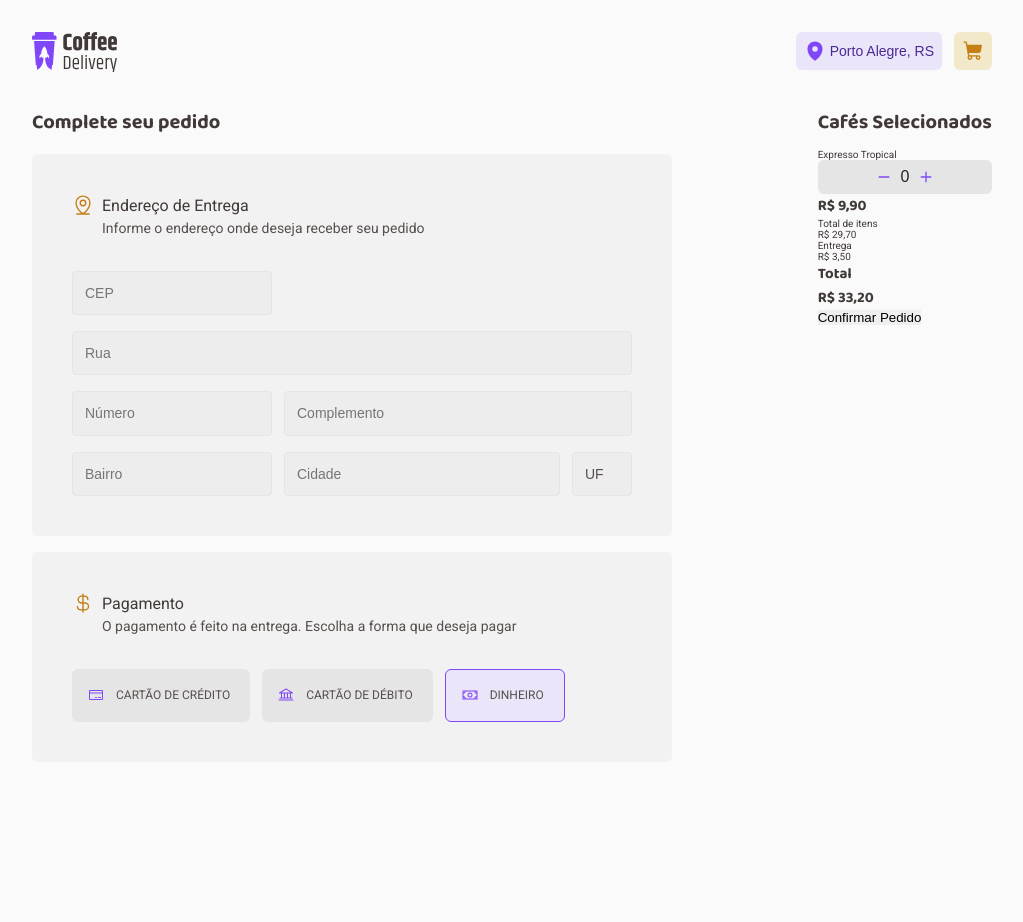
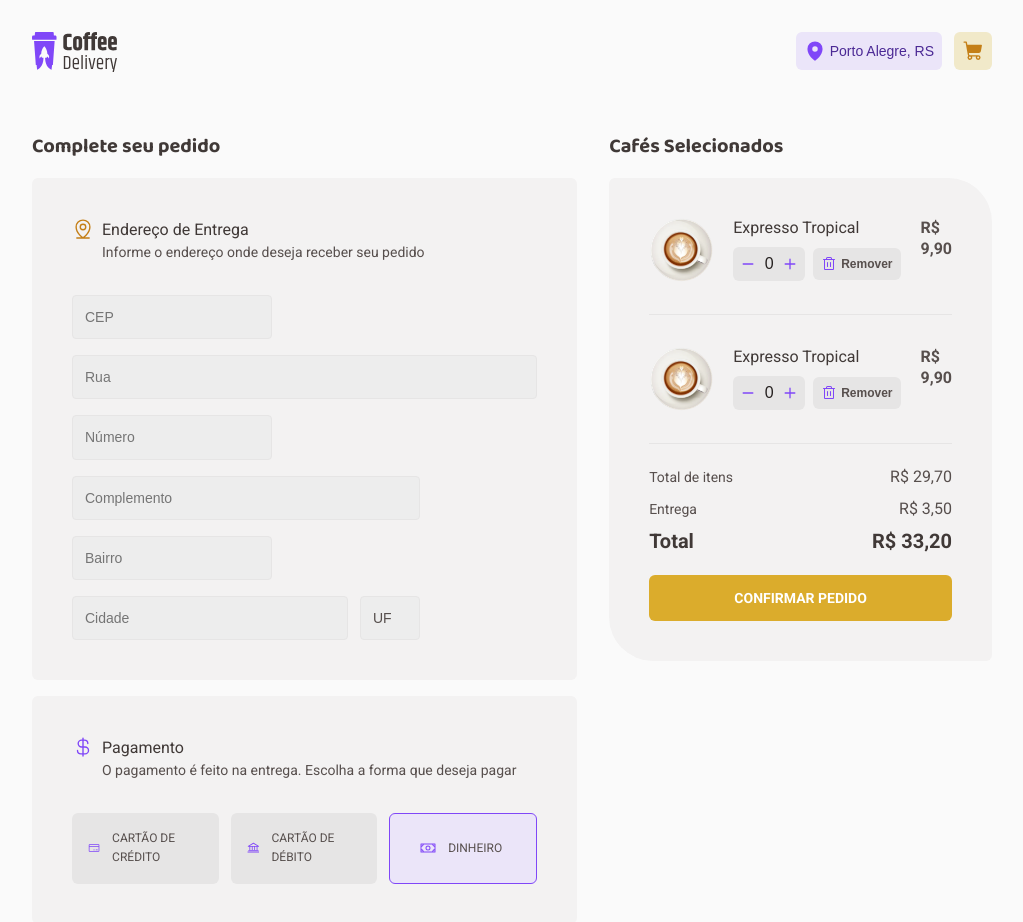
Before and after one commit to lucasfreittas/coffee-shop, a React (Vite) app: page /checkout in a window 1280 px wide. Shown: the whole page, without its empty margins (128-1151 px from the left). Before the commit the page ends 800 px from the top, so only its background shows below. Built offline with nearby package versions, Linux system fonts and the light colour scheme.

Commit message:
feat: checkout page ok

```diff
--- a/src/Components/Cart/index.tsx
+++ b/src/Components/Cart/index.tsx
@@ -1,33 +1,64 @@
-import { CartContainer, ProductContainer, Counter, Price, TotalResume } from './styles';
-
-import { Minus, Plus } from "@phosphor-icons/react";
+import { CartContainer, ProductContainer, Counter, Price, TotalResume, ProductCard } from './styles';
+import Cappucino from '../../Assets/Cappucino-img.png'
+import { Minus, Plus, Trash } from "@phosphor-icons/react";
 
 export function Cart(){
     return(
         <CartContainer>
             <ProductContainer>
-                <img src="" alt="" />
+                <ProductCard>
+                    <img src={Cappucino} alt="" />
+                    <div className='productContent'>
+                        <p>Expresso Tropical</p>
                         <div>
-                    <p>Expresso Tropical</p>
                             <Counter>
                                 <Minus size={14} weight="bold"/>
                                 <input type="number" placeholder="0" />
                                 <Plus size={14} weight="bold" />
                             </Counter>
+                            <button type='submit' className='removeButton'>
+                                <Trash size={16} />
+                                Remover
+                            </button>
+                        </div>
                     </div>
                     <Price>
                         <h2>R$ 9,90</h2>
                     </Price>
+                </ProductCard>
+
+                <ProductCard>
+                    <img src={Cappucino} alt="" />
+                    <div className='productContent'>
+                        <p>Expresso Tropical</p>
+                        <div>
+                            <Counter>
+                                <Minus size={14} weight="bold"/>
+                                <input type="number" placeholder="0" />
+                                <Plus size={14} weight="bold" />
+                            </Counter>
+                            <button type='submit' className='removeButton'>
+                                <Trash size={16} />
+                                Remover
+                            </button>
+                        </div>
+                    </div>
+                    <Price>
+                        <h2>R$ 9,90</h2>
+                    </Price>
+                </ProductCard>
+
+            </ProductContainer>
 
             <TotalResume>
-                <div><p>Total de itens</p> <p>R$ 29,70</p></div>
-                <div><p>Entrega</p> <p>R$ 3,50</p></div>
-                <div><h2>Total</h2> <h2>R$ 33,20</h2></div>
+                <div className='totalItens'><p>Total de itens</p> <p>R$ 29,70</p></div>
+                <div className='delivery'><p>Entrega</p> <p>R$ 3,50</p></div>
+                <div className='totalAmount'><h2>Total</h2> <h2>R$ 33,20</h2></div>
             </TotalResume>
 
-            <button>Confirmar Pedido</button>
+            <button type='submit'>CONFIRMAR PEDIDO</button>
 
-            </ProductContainer>
+
         </CartContainer>
     )
 }
--- a/src/Components/Cart/styles.ts
+++ b/src/Components/Cart/styles.ts
@@ -1,11 +1,82 @@
 import styled from "styled-components";
 
 export const CartContainer = styled.div`
+    background-color: ${props => props.theme.GRAY_200};
+    padding: 4rem;
+    border-radius: 0.6rem 4.4rem 0.6rem 4.4rem;
 
+    > button[type=submit]{
+        display: flex;
+        align-items: center;
+        justify-content: center;
+        width: 100%;
+        padding: 1.2rem;
+        background-color: ${props => props.theme.YELLOW_500};
+        color: ${props => props.theme.WHITE};
+        font-size: 1.4rem;
+        font-weight: 600;
+        line-height: 160%;
+        font-family: 'Roboto';
+        border-radius: 0.6rem;
+
+        &:hover{
+            background-color: ${props => props.theme.YELLOW_700};
+            cursor: pointer;
+        };
+    };
 `;
 
 export const ProductContainer = styled.div`
+    display: flex;
+    flex-direction: column;
+    gap: 3.2rem;
+`;
 
+export const ProductCard = styled.div`
+    display: flex;
+    width: 100%;
+    gap: 2rem;
+    border-bottom: 1px solid ${props => props.theme.GRAY_400};
+    padding-bottom: 3.2rem;
+
+    > img {
+        width: 6.4rem;
+    };
+
+    > .productContent {
+        display: flex;
+        flex-direction: column;
+        gap: 0.8rem;
+        width: 100%;
+        font-size: 1.6rem;
+        line-height: 130%;
+        color: ${props => props.theme.GRAY_800};
+
+        > div {
+            display: flex;
+            align-items: center;
+            justify-content: center;
+            gap: 0.8rem;
+
+            .removeButton{
+                display: flex;
+                align-items: center;
+                justify-content: center;
+                gap: 0.4rem;
+                padding: 0.8rem;
+                background-color: ${props => props.theme.GRAY_400};
+                border-radius: 0.6rem;
+                width: fit-content;
+                font-size: 1.2rem;
+                font-weight: 700;
+                color: ${props => props.theme.GRAY_700};
+
+                > svg {
+                    color: ${props => props.theme.PURPLE_500};
+                };
+            };
+        };
+    };
 `;
 
 export const Counter = styled.div`
@@ -16,7 +87,7 @@ export const Counter = styled.div`
     padding: 0.8rem;
     background-color: ${props => props.theme.GRAY_400};
     border-radius: 0.6rem;
-    height: 100%;
+    width: fit-content;
 
     > svg {
         color: ${props => props.theme.PURPLE_500};
@@ -45,9 +116,53 @@ export const Counter = styled.div`
 `;
 
 export const Price = styled.div`
-
+    display: flex;
+    width: 60%;
+    justify-content: flex-end;
+    h2 {
+        font-family: 'Roboto';
+        font-size: 1.6rem;
+        font-weight: 700;
+        line-height: 130%;
+        color: ${props => props.theme.GRAY_700};
+    };
 `;
 
 export const TotalResume = styled.div`
+    display: flex;
+    flex-direction: column;
+    gap: 1.4rem;
+    width: 100%;
+    font-size: 1.4rem;
+    line-height: 130%;
+    color: ${props => props.theme.GRAY_700};
+    margin: 2.4rem 0;
+
+    > .totalItens, .delivery {
+        display: flex;
+        width: 100%;
+        justify-content: space-between;
+        align-items: center;
+
+        :nth-child(2){
+            font-size: 1.6rem;
+        };
+    };
+
+    > .totalAmount{
+            display: flex;
+            width: 100%;
+            justify-content: space-between;
+            align-items: center;
+
+            > h2 {
+                font-family: 'Roboto';
+                font-size: 2rem;
+                font-weight: 700;
+                color: ${props => props.theme.GRAY_800};
+            };
+
+        };
+
 
 `;
--- a/src/Components/PaymentForm/index.tsx
+++ b/src/Components/PaymentForm/index.tsx
@@ -1,4 +1,4 @@
-import { TitleContainer } from '../AddressForm/styles';
+import { TitleContainer } from './styles';
 import { PaymentFormContainer, Form } from './styles';
 
 import { CurrencyDollar, CreditCard, Bank, Money } from "@phosphor-icons/react";
--- a/src/Components/PaymentForm/styles.ts
+++ b/src/Components/PaymentForm/styles.ts
@@ -4,7 +4,6 @@ export const PaymentFormContainer = styled.div`
     width: 100%;
     display: flex;
     flex-direction: column;
-    max-width: 64rem;
     padding: 4rem;
     background-color: ${props => props.theme.GRAY_200};
     border-radius: 0.6rem;
@@ -12,7 +11,6 @@ export const PaymentFormContainer = styled.div`
 
 export const Form = styled.form`
     display: flex;
-    flex-wrap: wrap;
     flex: 1;
     width: 100%;
     row-gap: 1.6rem;
@@ -23,6 +21,7 @@ export const Form = styled.form`
         align-items: center;
         justify-content: center;
         gap: 1.2rem;
+        width: 100%;
         padding: 1.6rem 2rem 1.6rem 1.6rem;
         background-color: ${props => props.theme.GRAY_400};
         border-radius: 0.6rem;
@@ -57,7 +56,7 @@ export const TitleContainer = styled.div`
     margin-bottom: 3.2rem;
 
     > svg {
-        color: ${props => props.theme.YELLOW_700};
+        color: ${props => props.theme.PURPLE_500};
     };
 
     > div p {
--- a/src/Pages/Checkout/index.tsx
+++ b/src/Pages/Checkout/index.tsx
@@ -2,10 +2,7 @@ import { PaymentForm } from '../../Components/PaymentForm';
 import { AddressForm } from '../../Components/AddressForm';
 import { Cart } from '../../Components/Cart';
 
-import { CheckoutContainer,
-        InfoContainer,
-        CartContainer,}
-        from './styles';
+import { CheckoutContainer, InfoContainer, CartContainer }from './styles';
 
 
 
--- a/src/Pages/Checkout/styles.ts
+++ b/src/Pages/Checkout/styles.ts
@@ -5,7 +5,7 @@ export const CheckoutContainer = styled.div`
     width: 100%;
     justify-content: space-between;
     gap: 3.2rem;
-
+    margin-top: 2.4rem;
 
 `;
 
@@ -13,8 +13,12 @@ export const InfoContainer = styled.div`
     display: flex;
     flex-direction: column;
     gap: 1.6rem;
+    width: 64rem;
 `;
 
 export const CartContainer = styled.div`
-
+    display: flex;
+    flex-direction: column;
+    gap: 1.6rem;
+    width: 44.8rem;
 `;
```
Lines whose indentation alone changed are shown as unchanged.
